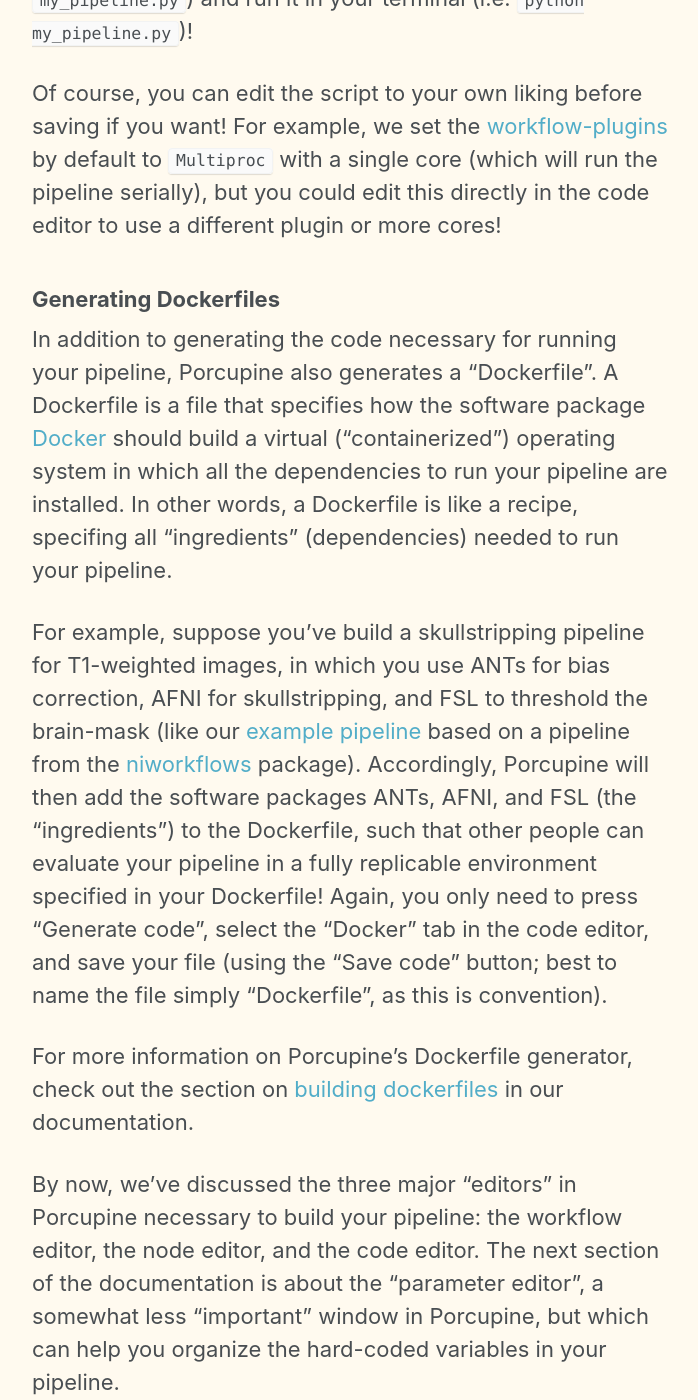
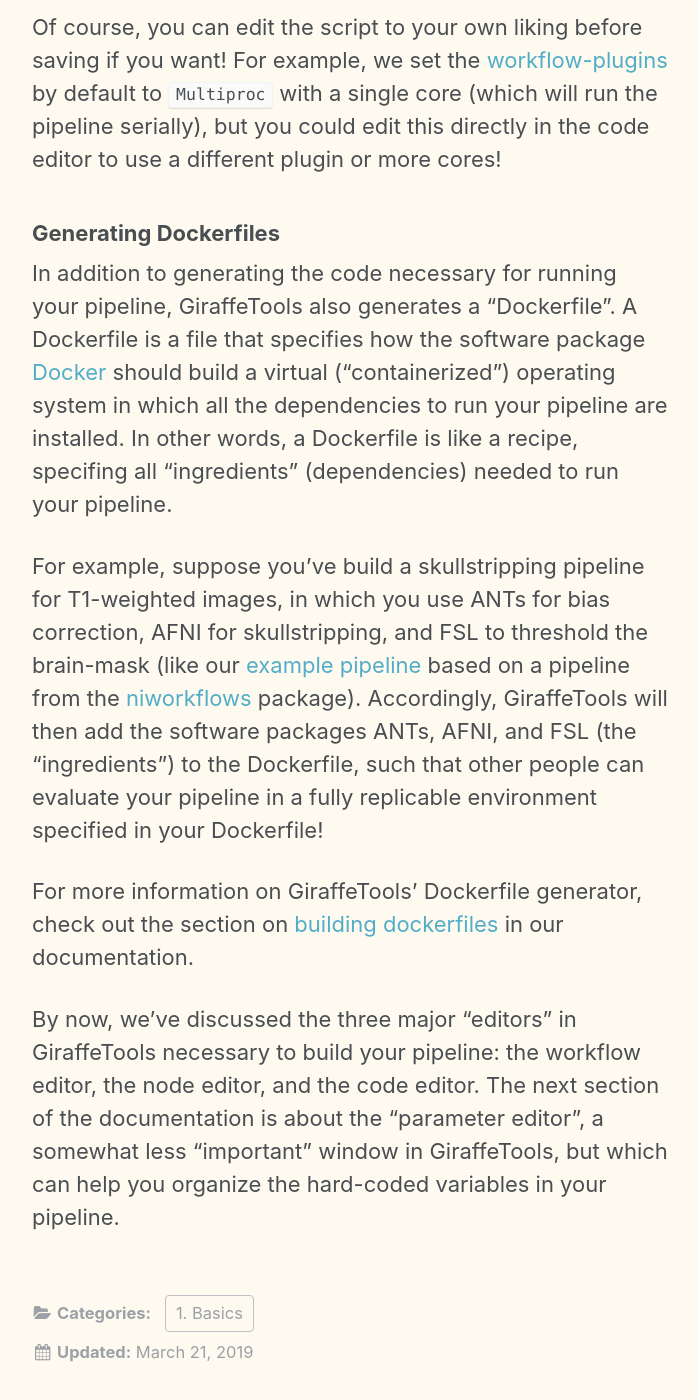
Before and after one commit to GiraffeTools/Documentation, a Jekyll site: the page built from _documentation/1_basics_4_code_editor.md, in a window 1280 px wide and 1400 px high, scrolled down 1023 px. Shown: the whole window, without its empty margins (290-988 px from the left). Built offline with Jekyll 4.4.1, drawn with Linux system fonts in a browser that asks for light colours; some of the changed text lies outside the part shown.

Commit message:
Made initial changes to Code editor doc

```diff
--- a/_documentation/1_basics_4_code_editor.md
+++ b/_documentation/1_basics_4_code_editor.md
@@ -8,26 +8,23 @@
 permalink: /documentation/basics/code-editor
 ---
 
-Perhaps Porcupine's coolest feature is that it automatically generates the code
-necessary to actually run your pipeline. This bring us to Porcupine's
-"code editor", located below the workflow editor. Once you have defined your
-pipeline using the workflow and node editor, simply click the `Generate code`
-button left of the code editor, and you're done!
+Perhaps GiraffeTools' coolest feature, is that it automatically generates the code
+necessary to actually run your pipeline. This bring us to GiraffeTools'
+"code editor", located below the workflow editor. As you define your
+pipeline using the workflow and node editor, notice how GiraffeTools creates your code!
 
 <figure>
 	<a href="{{ site.url }}{{ site.baseurl }}/documentation/images/code_editor.gif"><img
-    src="{{ site.url }}{{ site.baseurl }}/{{ example_path }}/documentation/images/code_editor.gif"></a>
+    src="{{ site.url }}{{ site.baseurl }}/{{ example_path }}/documentation/images/Code_editor.gif"></a>
 	<figcaption>The "code editor" in action (click to enlarge)</figcaption>
 </figure>
 
 ### Generating Nipype-based Python scripts
-After pressing "Generate code", you'll see that Porcupine creates a Python
-script under the Nipype-tab in the code editor. In this script, all the
-necessary imports, initialization of nodes, connection between nodes, and
-the actual call to execute the pipeline (or "workflow", in Nipype-terms) are
-properly defined. In other words, you can just save the script (using the "Save code"
-button) as a Python-file (e.g. `my_pipeline.py`) and run it in your terminal
-(i.e. `python my_pipeline.py`)!
+GiraffeTools creates a Python script under the Nipype-tab in the code editor.
+In this script, all the necessary imports, initialization of nodes, connection
+between nodes, and the actual call to execute the pipeline (or "workflow", in Nipype-terms)
+are properly defined. In other words, you can just save the script as a Python-file
+(e.g. `my_pipeline.py`) and run it in your terminal (i.e. `python my_pipeline.py`)!
 
 Of course, you can edit the script to your own liking before saving if you want!
 For example, we set the [workflow-plugins](http://nipype.readthedocs.io/en/latest/users/plugins.html)
@@ -37,7 +34,7 @@
 
 ### Generating Dockerfiles
 In addition to generating the code necessary for running your pipeline,
-Porcupine also generates a "Dockerfile". A Dockerfile is a file that specifies
+GiraffeTools also generates a "Dockerfile". A Dockerfile is a file that specifies
 how the software package [Docker](https://www.docker.com/what-docker) should
 build a virtual ("containerized") operating system in which all the dependencies
 to run your pipeline are installed. In other words, a Dockerfile is like a recipe,
@@ -45,20 +42,16 @@
 
 For example, suppose you've build a skullstripping pipeline for T1-weighted images,
 in which you use ANTs for bias correction, AFNI for skullstripping, and
-FSL to threshold the brain-mask (like our [example pipeline](/Porcupine/examples/skullstrip-example) based on a pipeline
-from the [niworkflows](https://github.com/poldracklab/niworkflows) package).
-Accordingly, Porcupine will then add the software packages ANTs, AFNI, and FSL (the "ingredients")
+FSL to threshold the brain-mask (like our [example pipeline](/Documentation/examples/skullstrip-example) based on a pipeline from the [niworkflows](https://github.com/poldracklab/niworkflows) package).
+Accordingly, GiraffeTools will then add the software packages ANTs, AFNI, and FSL (the "ingredients")
 to the Dockerfile, such that other people can evaluate your pipeline in a
-fully replicable environment specified in your Dockerfile! Again, you only
-need to press "Generate code", select the "Docker" tab in the code editor,
-and save your file (using the "Save code" button; best to name the file simply
-"Dockerfile", as this is convention).
+fully replicable environment specified in your Dockerfile!
 
-For more information on Porcupine's Dockerfile generator, check out the
+For more information on GiraffeTools' Dockerfile generator, check out the
 section on [building dockerfiles]() in our documentation.
 
-By now, we've discussed the three major "editors" in Porcupine necessary to
+By now, we've discussed the three major "editors" in GiraffeTools necessary to
 build your pipeline: the workflow editor, the node editor, and the code editor.
 The next section of the documentation is about the "parameter editor", a somewhat
-less "important" window in Porcupine, but which can help you organize the hard-coded
+less "important" window in GiraffeTools, but which can help you organize the hard-coded
 variables in your pipeline.
```
Also changed, not shown: Gemfile.lock, 2 other files.
